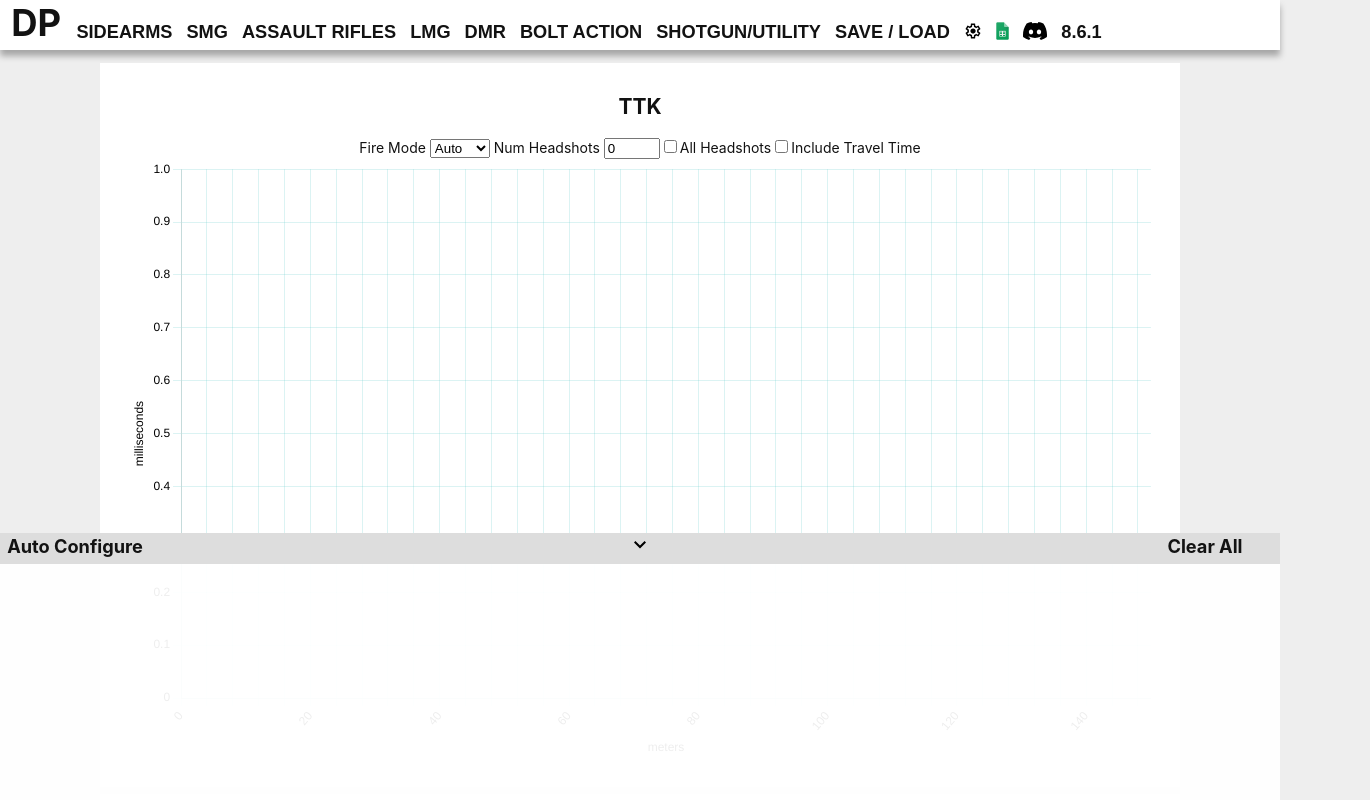
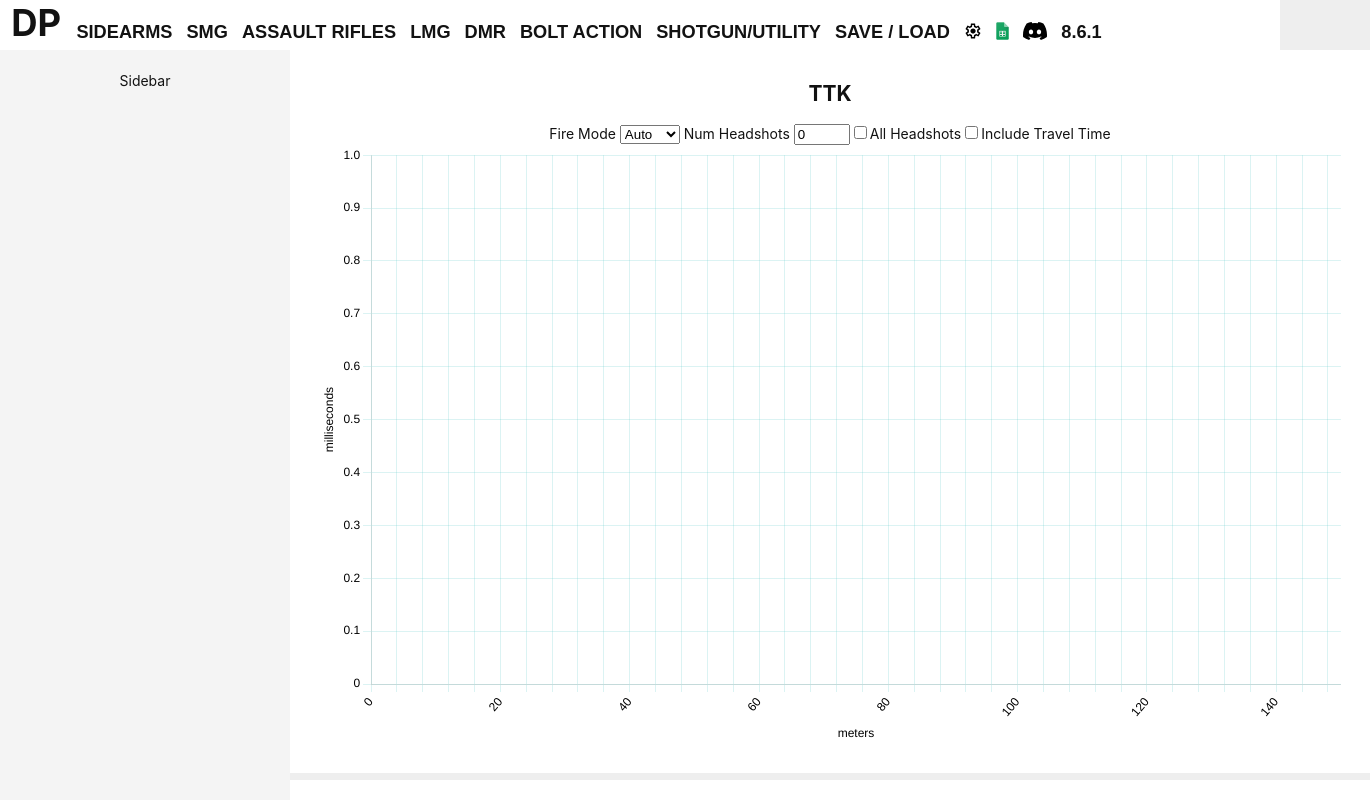
Before and after one commit to keipes/diceplz, a React (Vite) app: page / in a window 1280 px wide. Shown: the top 800 px of the page, 1370 px wide, since content can reach past the window. Built offline with nearby package versions, Linux system fonts and the light colour scheme.

Commit message:
start on sidebar

```diff
--- a/src/Components/App.css
+++ b/src/Components/App.css
@@ -1,6 +1,7 @@
 #root {
-  margin: 0 auto;
+  /* margin: 0 auto; */
   text-align: center;
+  width: 100%;
 }
 
 .blurb {
@@ -35,10 +36,6 @@
   margin: 0;
 }
 
-.main-content {
-  margin-top: 4.5rem;
-}
-
 .configurator-closed {
   padding-bottom: 2.5vh;
 }
@@ -50,3 +47,22 @@
 .hover-red:hover {
   color: var(--battle-red);
 }
+
+.app-container {
+  display: flex;
+  /* flex-direction: column;
+  align-items: center;
+  justify-content: center;
+  min-height: 100vh;
+  background-color: var(--background-color);
+  color: var(--font-color); */
+  /* min-width: 1200px; */
+  /* width: 1200px; */
+}
+
+.main-content {
+  /* width: 100%; */
+  flex-grow: 1;
+  display: flex;
+  flex-direction: column;
+}
--- a/src/Components/App.tsx
+++ b/src/Components/App.tsx
@@ -3,9 +3,9 @@ import "./App.css";
 import DamageChart from "./Charts/DamageChart.tsx";
 import TTKChart from "./Charts/TTKChart.tsx";
 import RPMChart from "./Charts/RPMChart.tsx";
-import WeaponConfigurator, {
-  WeaponConfiguration,
-} from "./WeaponConfigurator/WeaponConfigurator.tsx";
+// import WeaponConfigurator, {
+//   WeaponConfiguration,
+// } from "./WeaponConfigurator/WeaponConfigurator.tsx";
 
 import {
   Chart as ChartJS,
@@ -42,6 +42,7 @@ import KillsPerMagChart from "./Charts/KillsPerMagChart.tsx";
 // import KillTempoChart from "./Charts/KillTempoChart.tsx";
 import { RouterProvider, createBrowserRouter } from "react-router-dom";
 import TierList from "./TierList/TierList.tsx";
+import Sidebar from "./Sidebar/Sidebar.tsx";
 
 ChartJS.register(
   CategoryScale,
@@ -167,12 +168,8 @@ function App() {
         modifiers={modifiers}
         setModifiers={setModifiers}
       />
-      <WeaponConfigurator
-        open={configuratorOpen}
-        setOpen={setConfiguratorOpen}
-        setBottomPadding={setBottomPadding}
-        modifiers={modifiers}
-      />
+      <div className="app-container">
+        <Sidebar />
         <div className={mainContentClass} style={mainContentStyle}>
           <TTKChart settings={settings} modifiers={modifiers} title={"TTK"} />
           <BTKChart modifiers={modifiers} settings={settings} />
@@ -188,11 +185,12 @@ function App() {
           {/* <KillTempoChart modifiers={modifiers} settings={settings} /> */}
           <div className={"blurb"}>
             <p>
-            Thanks for checking out my 2042 weapon stats page. All weapon stats
-            have been painstakingly collected by Sorrow and others on the
-            Battlefield 2043 Discord server. Links to the source Google Sheet,
-            and Discord Server are in the header bar.
+              Thanks for checking out my 2042 weapon stats page. All weapon
+              stats have been painstakingly collected by Sorrow and others on
+              the Battlefield 2043 Discord server. Links to the source Google
+              Sheet, and Discord Server are in the header bar.
             </p>
+          </div>
         </div>
       </div>
     </>
--- a/src/Components/Charts/ChartHeader.css
+++ b/src/Components/Charts/ChartHeader.css
@@ -24,11 +24,11 @@
   text-align: justify;
   pointer-events: none;
   width: 400px;
-  transition: opacity 0.2s ease;
+  /* transition: opacity 0.2s ease; */
 }
 
 .chart-description-open {
   opacity: 1;
   pointer-events: auto;
-  transition: opacity 0.2s ease;
+  /* transition: opacity 0.2s ease; */
 }
--- a/src/Components/Nav/TopNav.css
+++ b/src/Components/Nav/TopNav.css
@@ -1,5 +1,5 @@
 .nav {
-  position: fixed;
+  position: sticky;
   top: 0px;
   left: 0;
   background-color: var(--nav-bg);
@@ -9,7 +9,6 @@
   font-size: 1.3rem;
   user-select: none;
   padding-top: 0.2rem;
-  filter: drop-shadow(0px 6px 3px rgba(0, 0, 0, 0.3));
 }
 
 .nav-list {
@@ -86,7 +85,7 @@
   top: 2rem;
   visibility: hidden;
   min-width: 400px;
-  transition: all 0.2s ease;
+  /* transition: all 0.2s ease; */
 }
 
 .weapon-select-dropdown {
--- /dev/null
+++ b/src/Components/Sidebar/Sidebar.css
@@ -0,0 +1,14 @@
+.sidebar {
+  width: 250px;
+  background-color: #f4f4f4;
+  padding: 20px;
+  position: sticky;
+  /* top: 0;
+  left: 0; */
+  /* display: none; */
+  /* overflow-y: auto; */
+  /* box-shadow: 2px 0 5px rgba(0, 0, 0, 0.1);
+  z-index: 1000;
+  transition: transform 0.3s ease; */
+  flex-shrink: 0;
+}
--- /dev/null
+++ b/src/Components/Sidebar/Sidebar.tsx
@@ -0,0 +1,11 @@
+import "./Sidebar.css";
+
+function Sidebar() {
+  return (
+    <>
+      <div className="sidebar">Sidebar</div>
+    </>
+  );
+}
+
+export default Sidebar;
--- a/src/index.css
+++ b/src/index.css
@@ -111,7 +111,7 @@ button {
   font-family: inherit;
   background-color: var(--button-bg);
   cursor: pointer;
-  transition: border-color 0.25s;
+  /* transition: border-color 0.25s; */
 }
 
 button:hover:not([disabled]) {
```
Lines whose indentation alone changed are shown as unchanged.
